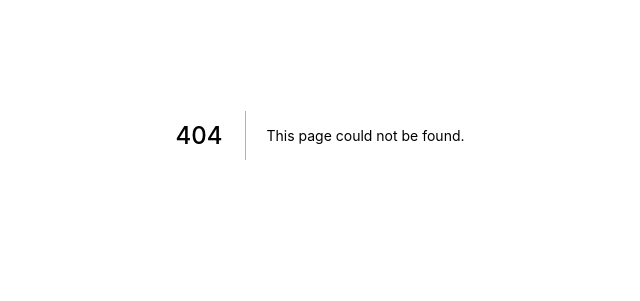
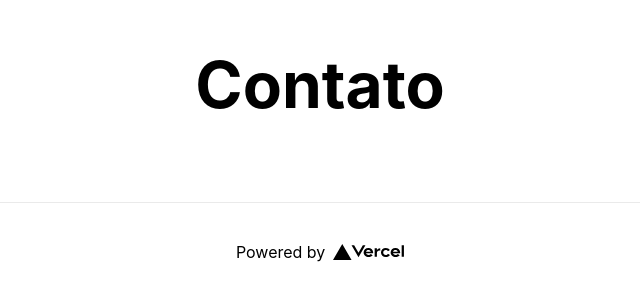
Before and after one commit to AndreFSilveira/my_site, a Next.js app: page /contact in a window 1280 px wide. Before the commit this address had no page. Shown: the part 265-566 px from the top of the page, without its empty margins (320-960 px from the left). Built offline with nearby package versions, Linux system fonts and the light colour scheme.

Commit message:
Add contact page

```diff
--- a/package.json
+++ b/package.json
@@ -9,7 +9,7 @@
   },
   "dependencies": {
     "next": "10.x",
-    "react": "17.x",
+    "react": "^17.0.2",
     "react-dom": "17.x"
   }
 }
--- /dev/null
+++ b/pages/contact.js
@@ -0,0 +1,42 @@
+import Head from 'next/head'
+import styles from '../styles/Home.module.css'
+
+export default function Contact() {
+  return (
+    <div className={styles.container}>
+      <Head>
+         <script dangerouslySetInnerHTML={{__html: `(function(w,d,s,l,i){w[l]=w[l]||[];w[l].push({'gtm.start':
+new Date().getTime(),event:'gtm.js'});var f=d.getElementsByTagName(s)[0],
+j=d.createElement(s),dl=l!='dataLayer'?'&l='+l:'';j.async=true;j.src=
+'https://www.googletagmanager.com/gtm.js?id='+i+dl;f.parentNode.insertBefore(j,f);
+})(window,document,'script','dataLayer','GTM-WV7GHFL');`}} />
+
+        <title>Create Next App</title>
+        <link rel="icon" href="/favicon.ico" />
+      </Head>
+      <body style={{ margin: 0 }}>
+        <noscript dangerouslySetInnerHTML={{ __html: `<iframe src="https://www.googletagmanager.com/ns.html?id=GTM-WV7GHFL"
+height="0" width="0" style="display:none;visibility:hidden"></iframe>`,
+      }}
+    />
+        <main className={styles.main}>
+
+          <h1 className={styles.title}>
+            Contato
+          </h1>
+        </main>
+      </body>
+
+      <footer className={styles.footer}>
+        <a
+          href="https://vercel.com?utm_source=create-next-app&utm_medium=default-template&utm_campaign=create-next-app"
+          target="_blank"
+          rel="noopener noreferrer"
+        >
+          Powered by{' '}
+          <img src="/vercel.svg" alt="Vercel Logo" className={styles.logo} />
+        </a>
+      </footer>
+    </div>
+  )
+}
```
Also changed, not shown: 1 other file (tests, documents, lock files or other folders).
